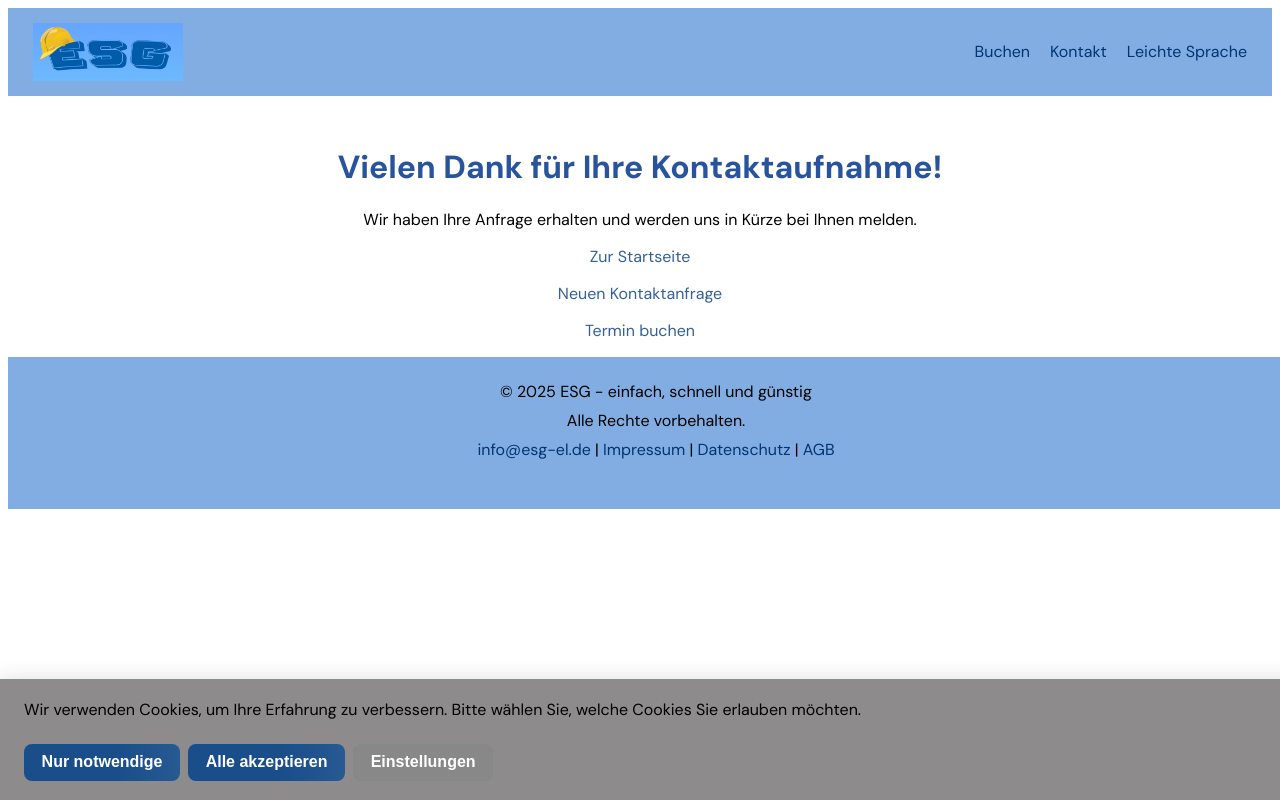
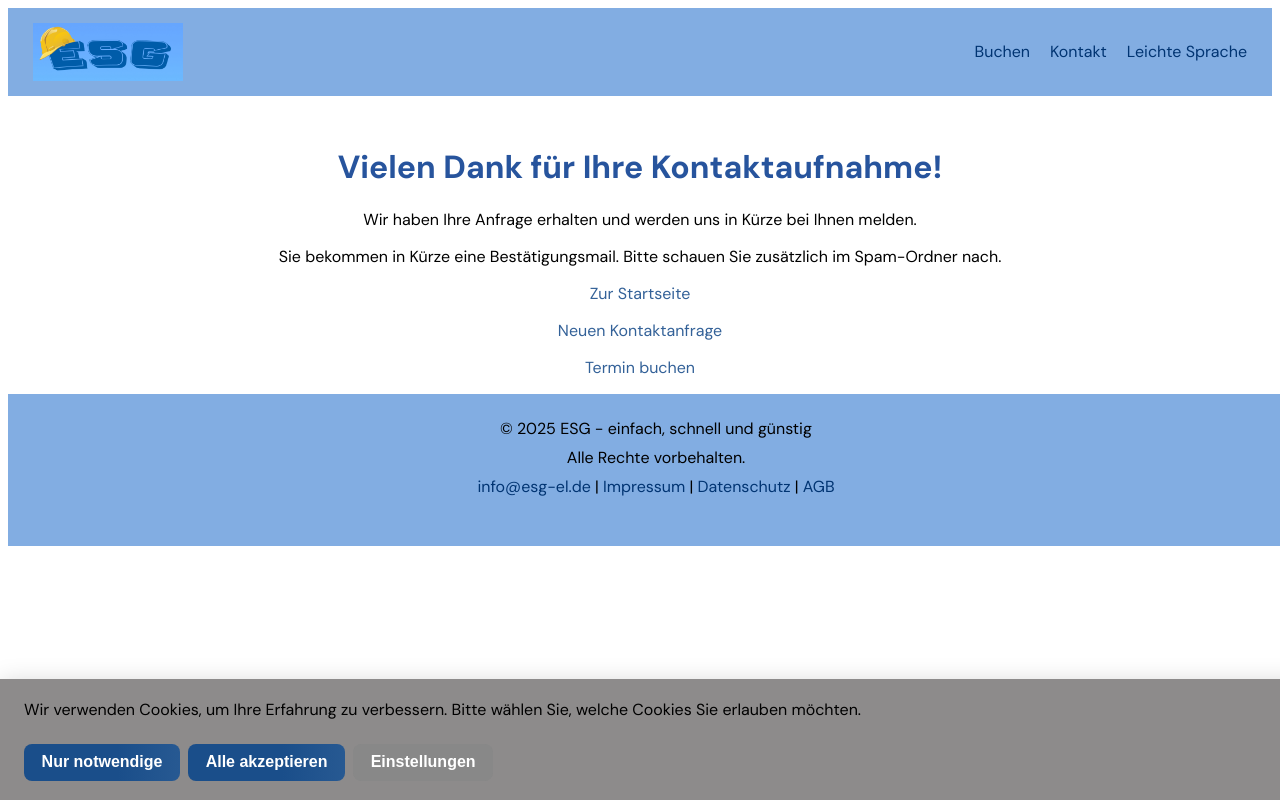
Before and after one commit to as070700/esg-el, a Nuxt app: page /thankyouContact in a window 1280 px wide. Shown: the top 800 px of the page. Built offline with nearby package versions, Linux system fonts and the light colour scheme.

Commit message:
Spam-Ordner Info ergänzt

```diff
--- a/pages/thankyouBooking.vue
+++ b/pages/thankyouBooking.vue
@@ -5,6 +5,7 @@
   <div class="thankyou-container">
     <h1>Vielen Dank für Ihre Buchung!</h1>
     <p>Wir haben Ihre Anfrage erhalten und werden uns in Kürze bei Ihnen melden.</p>
+    <p>Sie bekommen in Kürze eine Bestätigungsmail. Bitte schauen Sie zusätzlich im Spam-Ordner nach.</p>
     <NuxtLink to="/">Zur Startseite</NuxtLink>
     <p></p>
     <NuxtLink to="/booking">Neuen Termin buchen</NuxtLink>
--- a/pages/thankyouContact.vue
+++ b/pages/thankyouContact.vue
@@ -5,6 +5,7 @@
   <div class="thankyou-container">
     <h1>Vielen Dank für Ihre Kontaktaufnahme!</h1>
     <p>Wir haben Ihre Anfrage erhalten und werden uns in Kürze bei Ihnen melden.</p>
+    <p>Sie bekommen in Kürze eine Bestätigungsmail. Bitte schauen Sie zusätzlich im Spam-Ordner nach.</p>
     <NuxtLink to="/">Zur Startseite</NuxtLink>
     <p></p>
     <NuxtLink to="/contact">Neuen Kontaktanfrage</NuxtLink>
```
